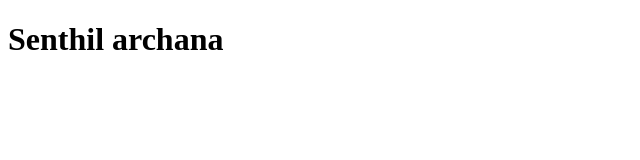
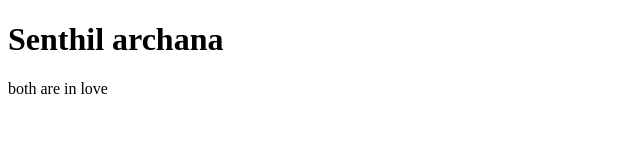
Before and after one commit to SenthilR-1990/MyProject, a plain HTML site: page index.html in a window 1280 px wide. Shown: the whole page, without its empty margins (0-640 px from the left). Drawn offline with Linux system fonts and the light colour scheme.

Commit message:
feat : added some frontend code

```diff
--- a/index.html
+++ b/index.html
@@ -7,5 +7,6 @@
 </head>
 <body>
     <h1> Senthil archana</h1>
+    <h>both are in love</h>
 </body>
 </html>
```
